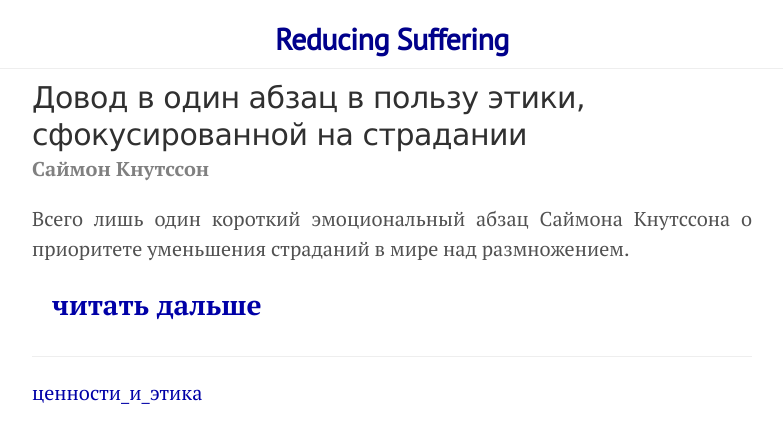
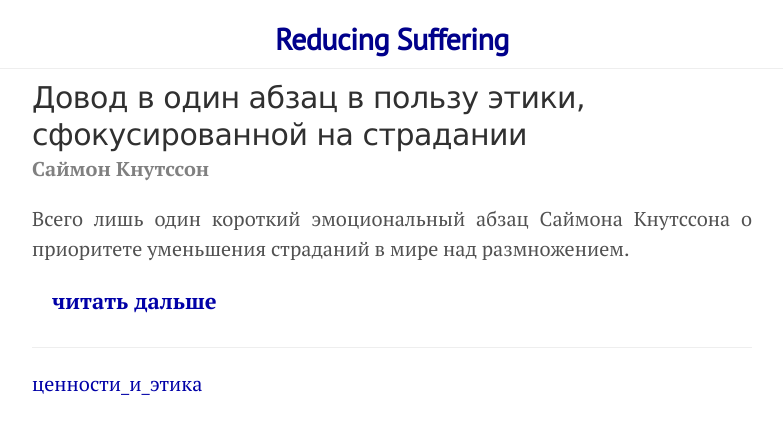
Before and after one commit to ReducingSuffering/reducingsuffering.github.io, a Jekyll site: the page built from _posts/format/2020-10-04-23.md, in a window 1280 px wide. Shown: the top 443 px of the page, without its empty margins (248-1031 px from the left). Built offline with Jekyll 4.4.1, drawn with Linux system fonts in a browser that asks for light colours.

Commit message:
Update post-links.html

```diff
--- a/_includes/post-links.html
+++ b/_includes/post-links.html
@@ -6,7 +6,7 @@
   <a href="{{ include.post.link_to }}">
   {% endif %}
     <div class="container">
-      <div style="font-size: 28px; font-weight: bold;">{% if include.post.meta_tags contains "видео" %}смотреть{% else %}читать дальше{% endif %}<br></div>
+      <div style="font-size: 22px; font-weight: bold;">{% if include.post.meta_tags contains "видео" %}смотреть{% else %}читать дальше{% endif %}<br></div>
       {% if include.post.preview %}<img src="{% if include.post.preview_here %}{{ include.post.preview | absolute_url }}{% else %}{{ include.post.preview }}{% endif %}" style="width:100%;">{% endif %}
     </div>
   </a>
```
